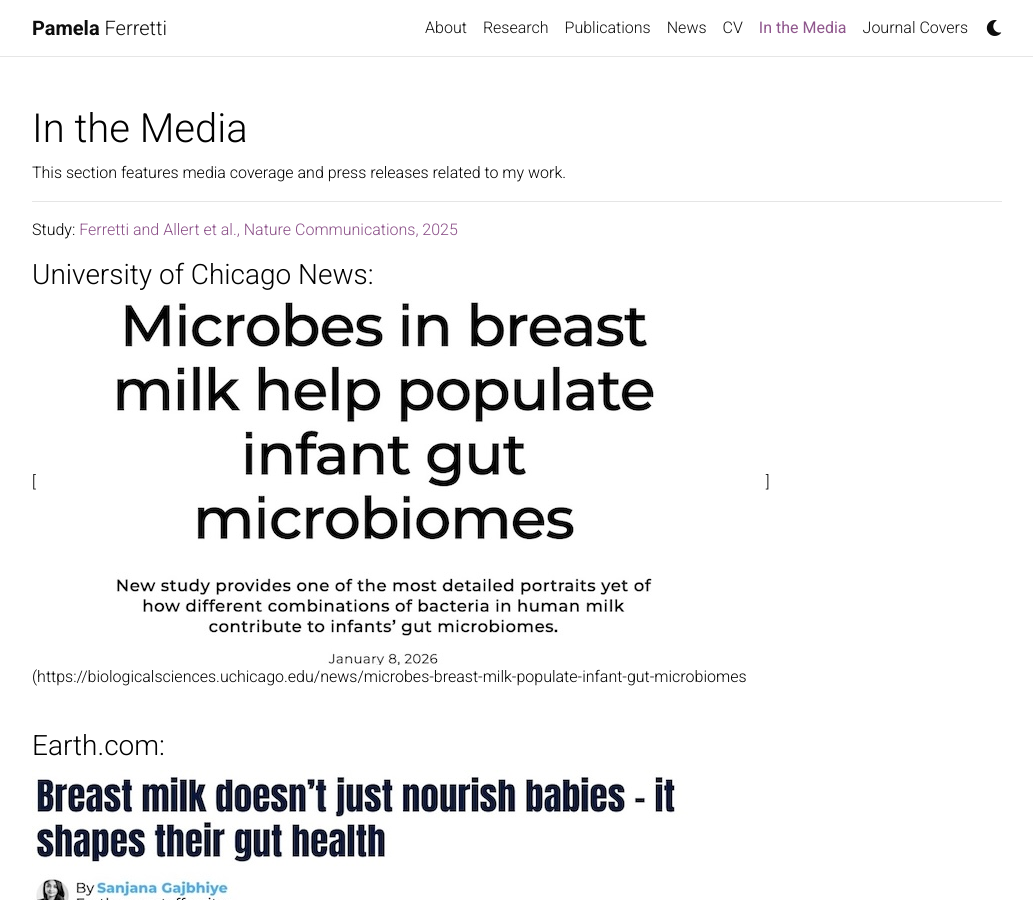
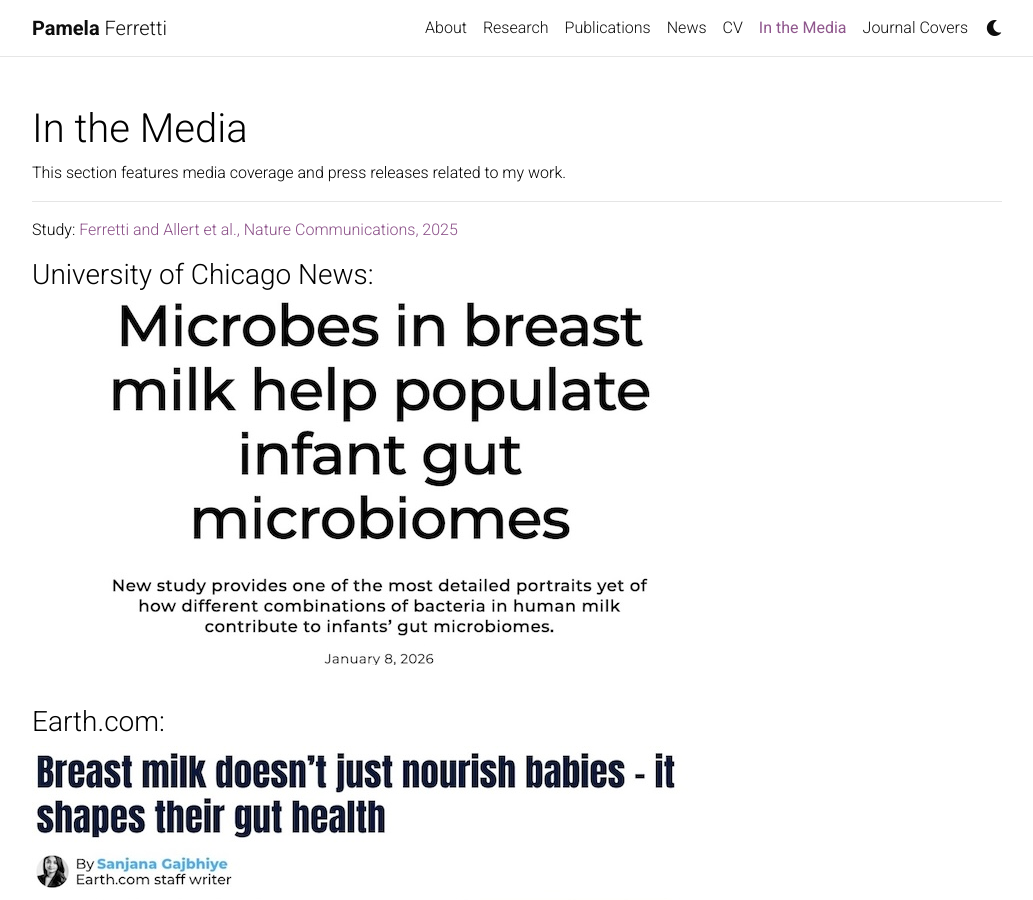
Before and after one commit to pamelaferretti/pamelaferretti.github.io, a Jekyll site: the page built from _pages/In the Media.md, in a window 1280 px wide and 900 px high. Shown: the whole window, without its empty margins (123-1156 px from the left). Built offline with Jekyll 4.4.1, drawn with Linux system fonts in a browser that asks for light colours; comment, search, counter and statistics services are not loaded; a style sheet for code colours, icons or effects is not loaded.

Commit message:
Update In the Media.md

```diff
--- a/_pages/In the Media.md
+++ b/_pages/In the Media.md
@@ -13,7 +13,7 @@
 Study: [Ferretti and Allert et al., Nature Communications, 2025](https://www.nature.com/articles/s41467-025-66497-y)<br>
 
 ### University of Chicago News:<br>
-[![Official UChicago Press release](https://pamelaferretti.github.io/assets/img/milk_UC.jpg)](https://biologicalsciences.uchicago.edu/news/microbes-breast-milk-populate-infant-gut-microbiomes<br><br>
+[![Official UChicago Press release](https://pamelaferretti.github.io/assets/img/milk_UC.jpg)](https://biologicalsciences.uchicago.edu/news/microbes-breast-milk-populate-infant-gut-microbiomes)<br><br>
 
 ### Earth.com:<br>
 [![Earth.com](https://pamelaferretti.github.io/assets/img/milk_earth.jpg)](https://www.earth.com/news/breast-milk-doesnt-just-nourish-babies-it-shapes-their-gut-health/)<br><br>
@@ -38,7 +38,7 @@
 [![cibio unitn press release](https://pamelaferretti.github.io/assets/img/cibio_2018.jpg)](https://pressroom.unitn.it/comunicato-stampa/power-mommys-bacteria)<br><br>
 
 ### Gut Microbiome for Health:<br>
-[![gut microbiome for health](https://pamelaferretti.github.io/assets/img/gut_health_2018.jpg)](https://www.gutmicrobiotaforhealth.com/two-studies-characterize-the-transmission-of-the-microbiome-from-mother-to-infant-during-the-first-months-of-life/)<br><br><br><br>
+[![gut microbiome for health](https://pamelaferretti.github.io/assets/img/gut_health_2018.jpg)](https://www.gutmicrobiotaforhealth.com/two-studies-characterize-the-transmission-of-the-microbiome-from-mother-to-infant-during-the-first-months-of-life/)<br><br>
 
 ***
 
```
